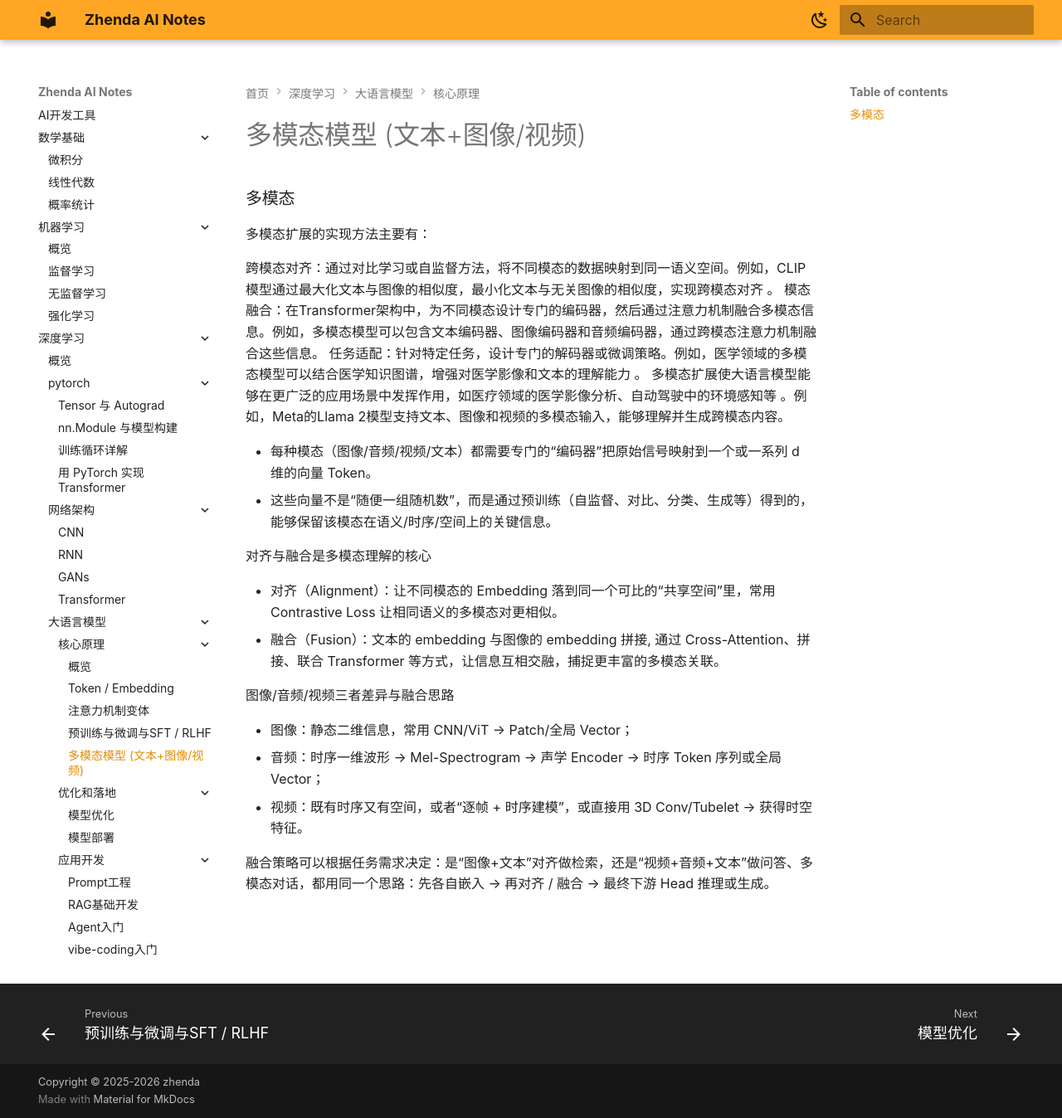
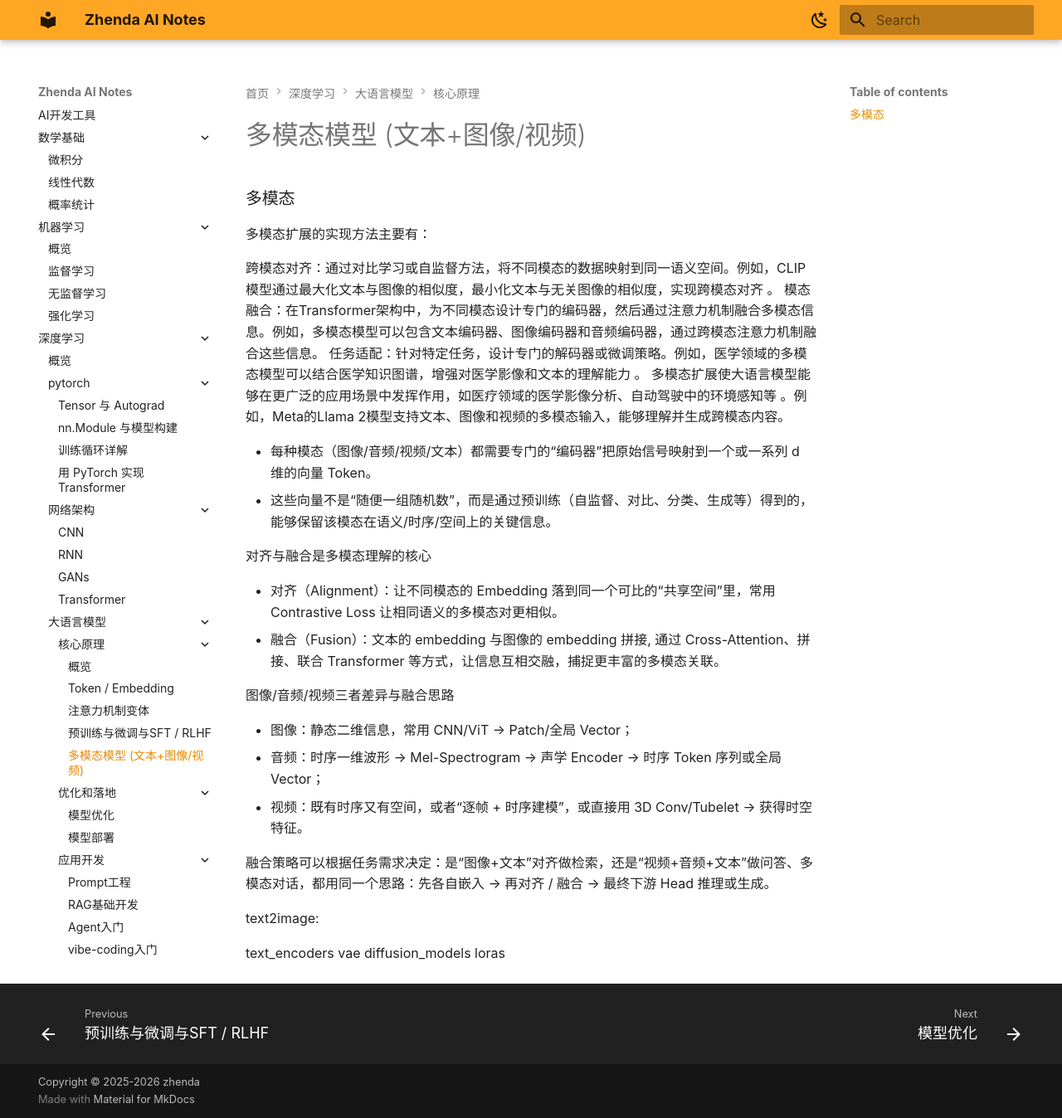
Before and after one commit to zhenda-hub/ai-note, an MkDocs documentation site: the page built from docs/dl/llm/cores/multimodal.md, in a window 1280 px wide and 1348 px high. Shown: the whole window at 83% size. Built offline with MkDocs 1.6.1 and Material for MkDocs 9.7.7, drawn with Linux system fonts in a browser that asks for light colours; plug-ins that fetch from the network failed and are left out.

Commit message:
update: multimodal

```diff
--- a/docs/dl/llm/cores/multimodal.md
+++ b/docs/dl/llm/cores/multimodal.md
@@ -27,3 +27,12 @@
 - 视频：既有时序又有空间，或者“逐帧 + 时序建模”，或直接用 3D Conv/Tubelet → 获得时空特征。
 
 融合策略可以根据任务需求决定：是“图像+文本”对齐做检索，还是“视频+音频+文本”做问答、多模态对话，都用同一个思路：先各自嵌入 → 再对齐 / 融合 → 最终下游 Head 推理或生成。
+
+
+
+text2image:
+
+text_encoders
+vae
+diffusion_models
+loras
```
